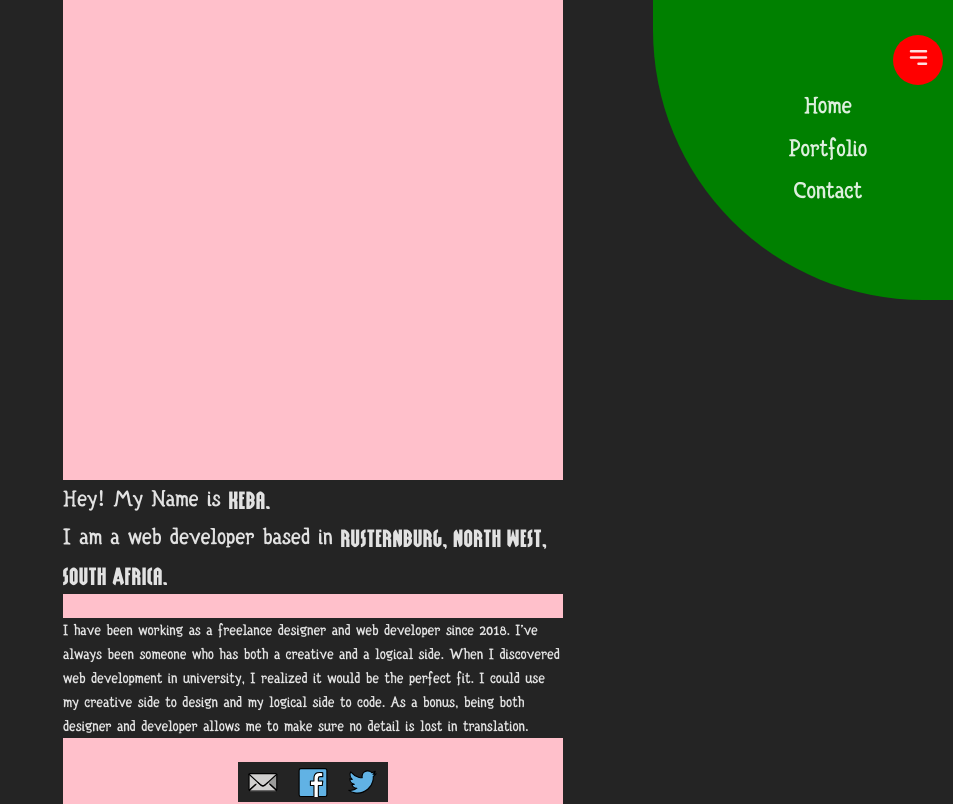
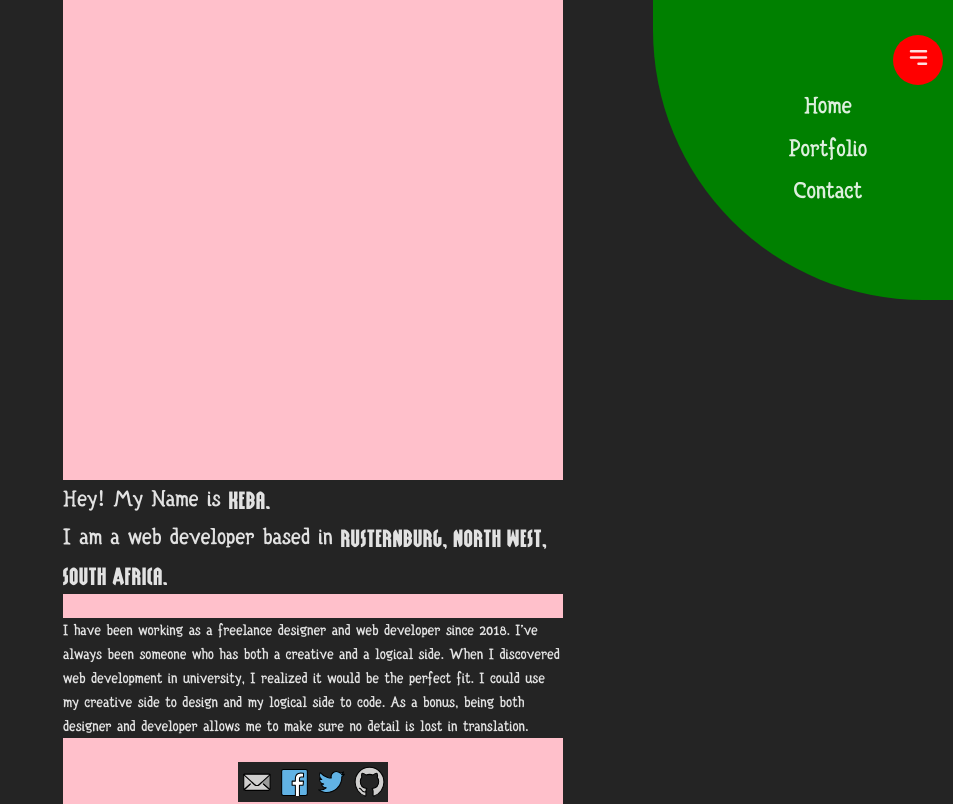
Before and after one commit to Kebalepile/Kebalepile.github.io, a React (Vite) app: page / in a window 1280 px wide. Shown: the top 804 px of the page, without its empty margins (327-1280 px from the left). Built offline with nearby package versions, Linux system fonts and the light colour scheme.

Commit message:
social media icon

```diff
--- a/src/components/About.jsx
+++ b/src/components/About.jsx
@@ -1,6 +1,7 @@
 import email from "../assets/img/email.svg";
 import facebook from "../assets/img/facebook.svg";
 import twitter from "../assets/img/twitter.svg";
+import github from "../assets/img/github.svg";
 
 export default function About() {
   return (
@@ -49,6 +50,14 @@ export default function About() {
         >
           <img src={twitter} alt="social media emoji" />
         </a>
+        <a
+          className="media-handle"
+          href="#"
+          target="_blank"
+          title="github handle"
+        >
+          <img src={github} alt="social media emoji" />
+        </a>
       </section>
       <br />
     </div>
```
Also changed, not shown: src/assets/img/github.svg (added).
